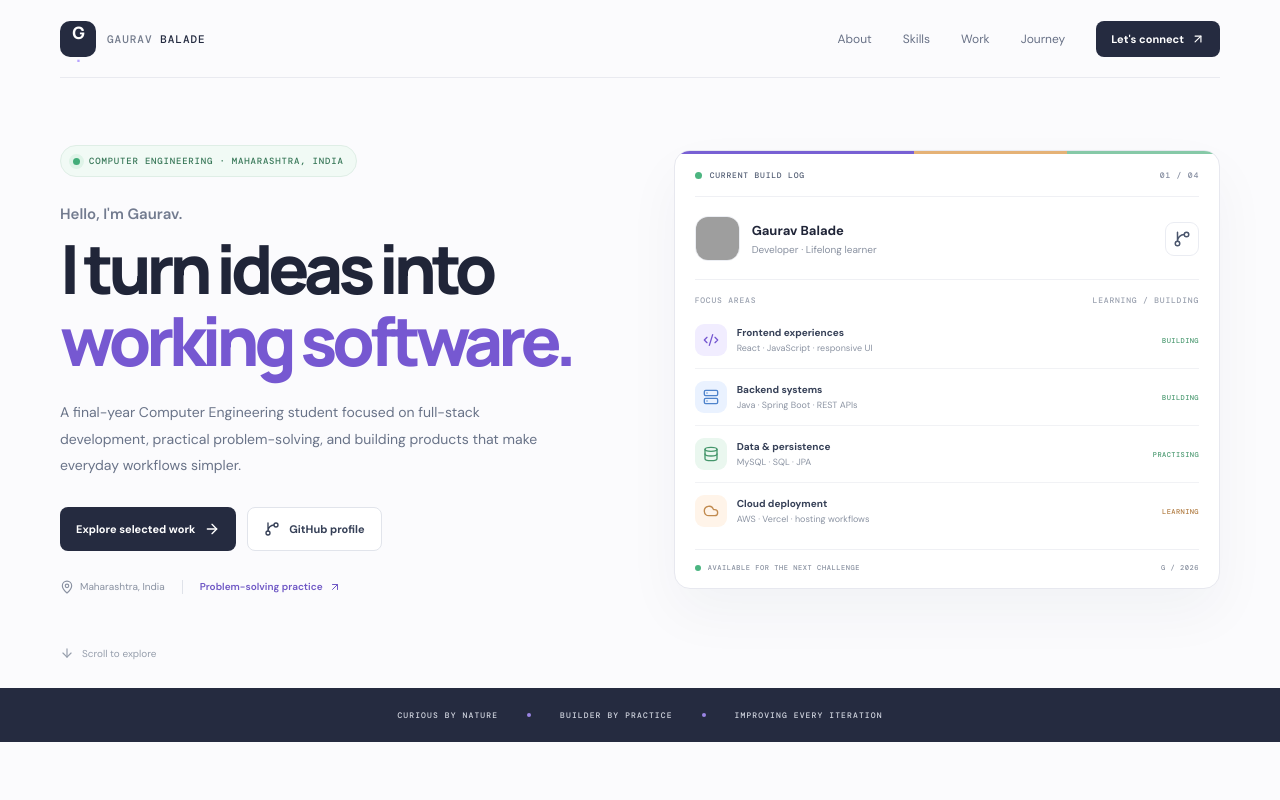
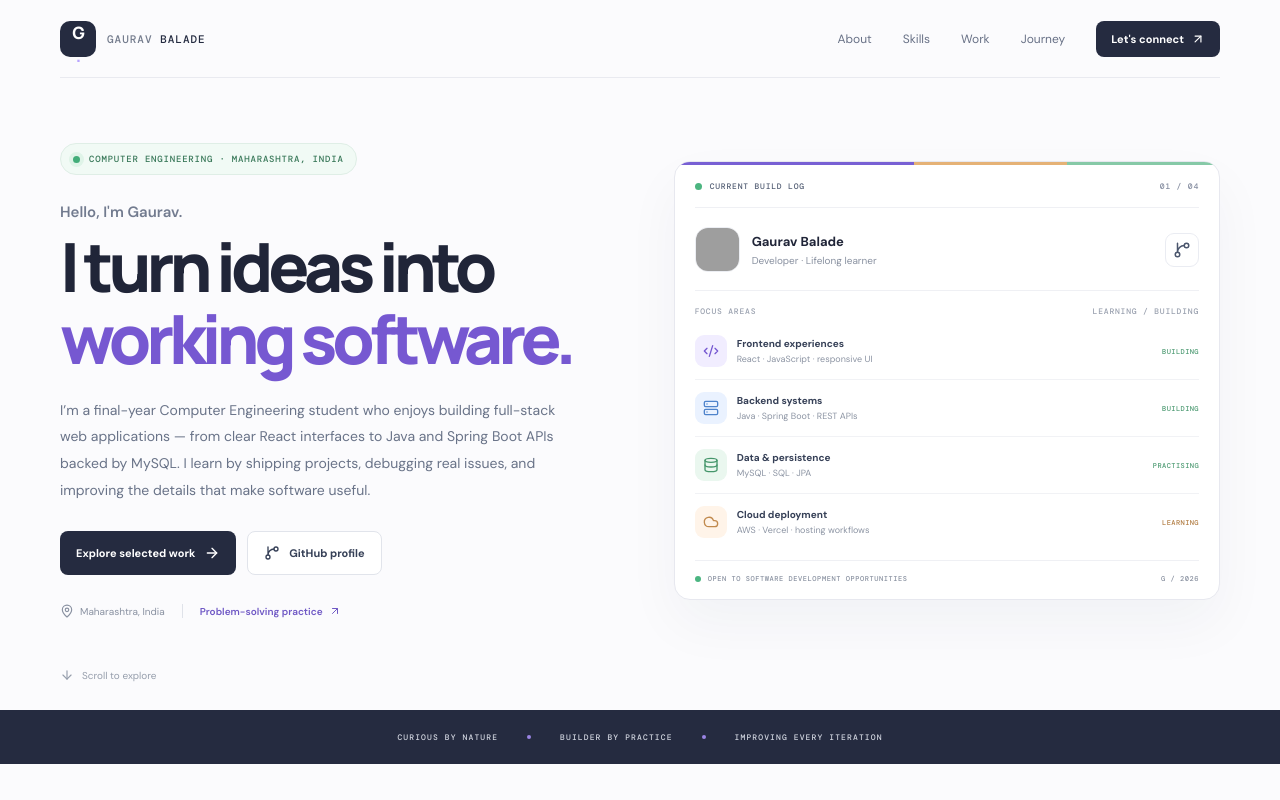
Before and after one commit to gauravbalade/gaurav-tech-universe, a React (Vite) app: page / in a window 1280 px wide. Shown: the top 800 px of the page. Built offline with nearby package versions, Linux system fonts and the light colour scheme; grey boxes are pictures that could not be loaded.

Commit message:
Refine portfolio copy for long-term professional use

```diff
--- a/src/App.jsx
+++ b/src/App.jsx
@@ -2,8 +2,7 @@ import { useState } from 'react'
 import {
   ArrowDown, ArrowRight, ArrowUpRight, GitBranch, Mail, Code2, Database,
   Server, Cloud, Sparkles, ShieldCheck, GraduationCap, MapPin,
-  BriefcaseBusiness, ExternalLink, Terminal, Menu, X, Check,
-  Laptop, Workflow, HeartHandshake, ChevronRight
+  BriefcaseBusiness, ExternalLink, Menu, X, Check, Workflow, HeartHandshake
 } from 'lucide-react'
 
 const projects = [
@@ -169,7 +168,7 @@ function App() {
             <div className="availability"><span/> COMPUTER ENGINEERING · MAHARASHTRA, INDIA</div>
             <p className="hero-intro">Hello, I'm Gaurav.</p>
             <h1>I turn ideas into<br/><span>working software.</span></h1>
-            <p className="hero-description">A final-year Computer Engineering student focused on full-stack development, practical problem-solving, and building products that make everyday workflows simpler.</p>
+            <p className="hero-description">I’m a final-year Computer Engineering student who enjoys building full-stack web applications — from clear React interfaces to Java and Spring Boot APIs backed by MySQL. I learn by shipping projects, debugging real issues, and improving the details that make software useful.</p>
             <div className="hero-actions">
               <a className="button button-primary" href="#work">Explore selected work <ArrowRight size={16}/></a>
               <a className="button button-outline" href="https://github.com/gauravbalade" target="_blank" rel="noreferrer"><GitBranch size={16}/> GitHub profile</a>
@@ -195,7 +194,7 @@ function App() {
               <div className="build-item"><span className="build-icon green"><Database size={16}/></span><span><b>Data & persistence</b><small>MySQL · SQL · JPA</small></span><span className="build-state">PRACTISING</span></div>
               <div className="build-item"><span className="build-icon amber"><Cloud size={16}/></span><span><b>Cloud deployment</b><small>AWS · Vercel · hosting workflows</small></span><span className="build-state learning">LEARNING</span></div>
             </div>
-            <div className="panel-footer"><span><span className="footer-dot"/> AVAILABLE FOR THE NEXT CHALLENGE</span><span>G / 2026</span></div>
+            <div className="panel-footer"><span><span className="footer-dot"/> OPEN TO SOFTWARE DEVELOPMENT OPPORTUNITIES</span><span>G / 2026</span></div>
           </div>
           <a href="#about" className="scroll-hint"><ArrowDown size={14}/> Scroll to explore</a>
         </section>
@@ -295,9 +294,9 @@ function App() {
         <section className="terminal-section" id="explore">
           <div className="page-width terminal-layout">
             <div className="terminal-copy">
-              <div className="section-kicker terminal-kicker"><span>05</span> A SMALL INTERACTIVE EASTER EGG</div>
+              <div className="section-kicker terminal-kicker"><span>05</span> INTERACTIVE DEVELOPER TERMINAL</div>
               <h2>Explore my portfolio<br/><em>like a developer.</em></h2>
-              <p>Not every portfolio needs another carousel. This one has a tiny command line. Use it to discover my work, skills, and the way I approach problems.</p>
+              <p>Explore this portfolio through a small command-line experience. Try a few commands to discover my projects, technical toolkit, and approach to problem-solving.</p>
               <div className="terminal-hint"><Sparkles size={17}/><span><b>Visible hint:</b> type <code>help</code> into the prompt, or try one of the suggested commands.</span></div>
               <div className="command-suggestions"><span>TRY A COMMAND</span>{suggestions.map((command) => <button key={command} onClick={() => runCommand(command)}>{command}</button>)}</div>
             </div>
@@ -324,7 +323,7 @@ function App() {
 
         <section className="contact-section page-width" id="contact">
           <div className="contact-panel">
-            <div className="contact-copy"><div className="section-kicker"><span>06</span> CONTACT</div><h2>Have a good problem?<br/><em>Let's work on it.</em></h2><p>I'm interested in software development opportunities, practical collaborations, and learning from people who build thoughtful products.</p></div>
+            <div className="contact-copy"><div className="section-kicker"><span>06</span> CONTACT</div><h2>Building something useful?<br/><em>Let's connect.</em></h2><p>I'm interested in software development opportunities, practical collaborations, and learning from people who build thoughtful products.</p></div>
             <div className="contact-actions">
               <a className="contact-link primary-contact" href="mailto:gauravbalade@gmail.com"><Mail size={17}/> Email me <ArrowUpRight size={15}/></a>
               <a className="contact-link" href="https://github.com/gauravbalade" target="_blank" rel="noreferrer"><GitBranch size={17}/> Explore my GitHub <ArrowUpRight size={15}/></a>
```
